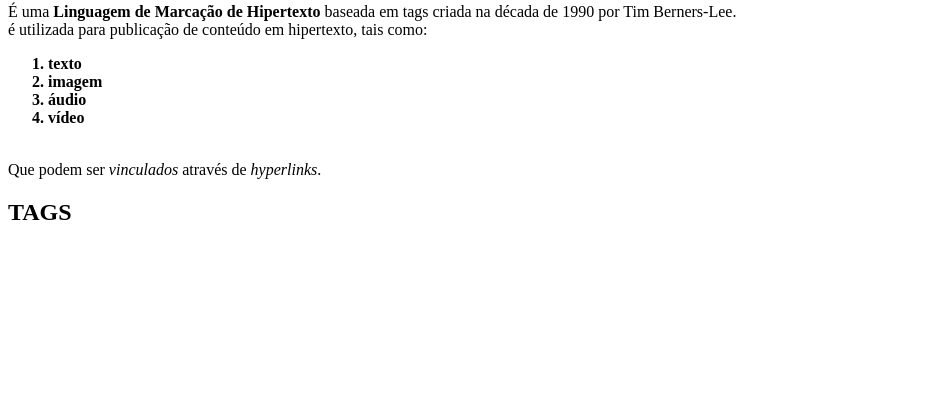
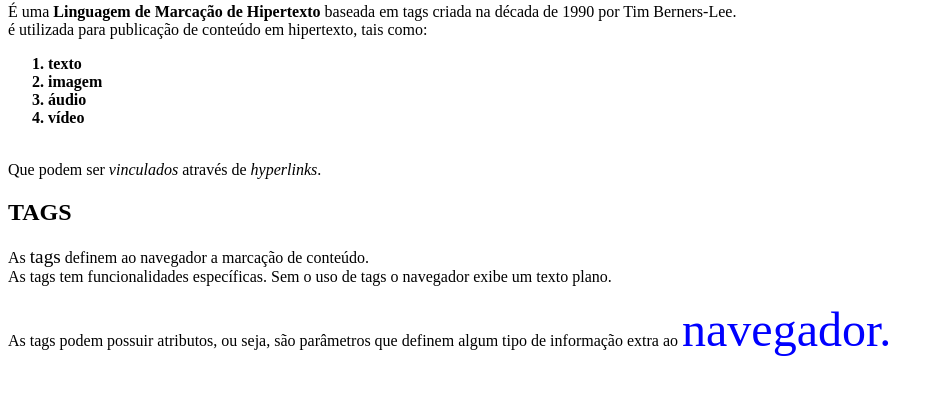
Before and after one commit to andre-voronhuk/RDE07-site, a plain HTML site: page index.html in a window 1280 px wide. Shown: the part 77-472 px from the top of the page, without its empty margins (0-943 px from the left). Drawn offline with Linux system fonts and the light colour scheme.

Commit message:
Update index.html

```diff
--- a/index.html
+++ b/index.html
@@ -23,6 +23,12 @@
 
     </ol><br> Que podem ser <i>vinculados</i> através de <em>hyperlinks</em>.</p>
     <h2>TAGS</h2>
+    <p>As <big>tags</big> definem ao navegador a marcação de conteúdo.<br> As tags tem funcionalidades específicas. Sem
+        o uso de tags o navegador exibe um texto plano.</p>
+
+    <p>As tags podem possuir atributos, ou seja, são parâmetros que definem algum tipo de informação extra ao
+        <font color="blue " size="14 ">navegador.</font>
+    </p>
 </body>
 
 </html>
```
